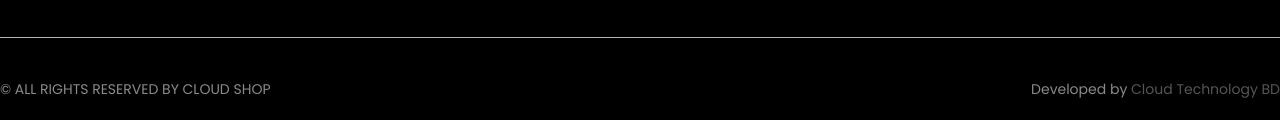
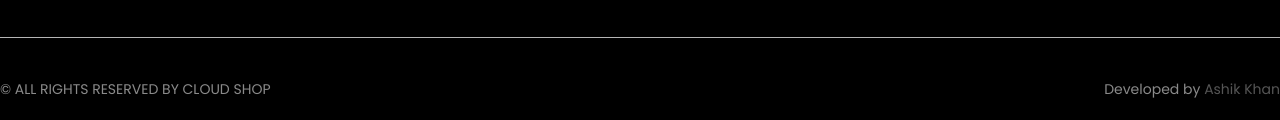
Before and after one commit to ashik300/ecommerce-project, a plain HTML site: page index.html in a window 1280 px wide. Shown: the part 4266-4386 px from the top of the page. Drawn offline with Linux system fonts and the light colour scheme.

Commit message:
Update index.html

```diff
--- a/index.html
+++ b/index.html
@@ -360,7 +360,7 @@
             <hr>
             <p class="footnote1"><br>© ALL RIGHTS RESERVED BY CLOUD SHOP</p>
             <br>
-            <p class="footnote2">Developed by <a href="www.cloudtechbd.net">Cloud Technology BD</a></p>
+            <p class="footnote2">Developed by <a href="https://ishq-yoyo.github.io/">Ashik Khan</a></p>
         </div>
     </div>
     <!-- Footer Ends -->
```
